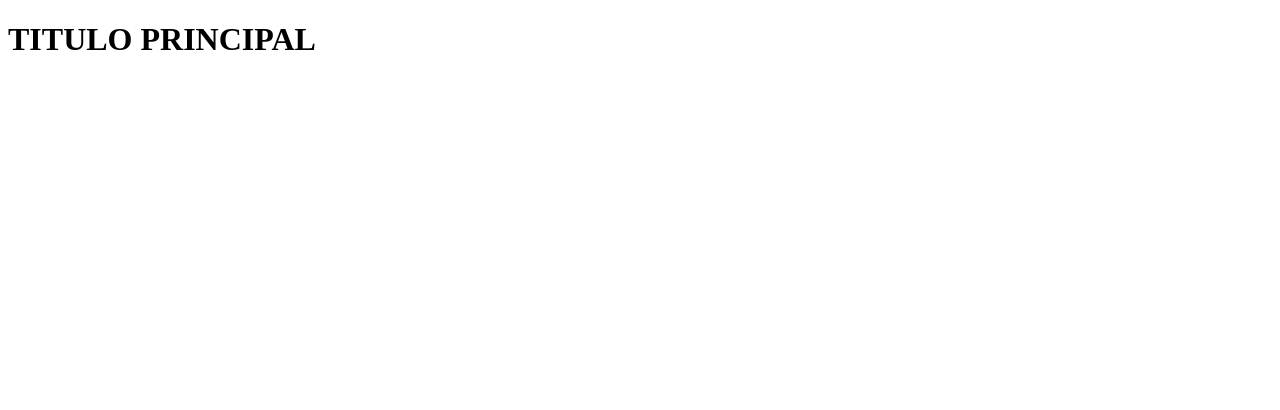
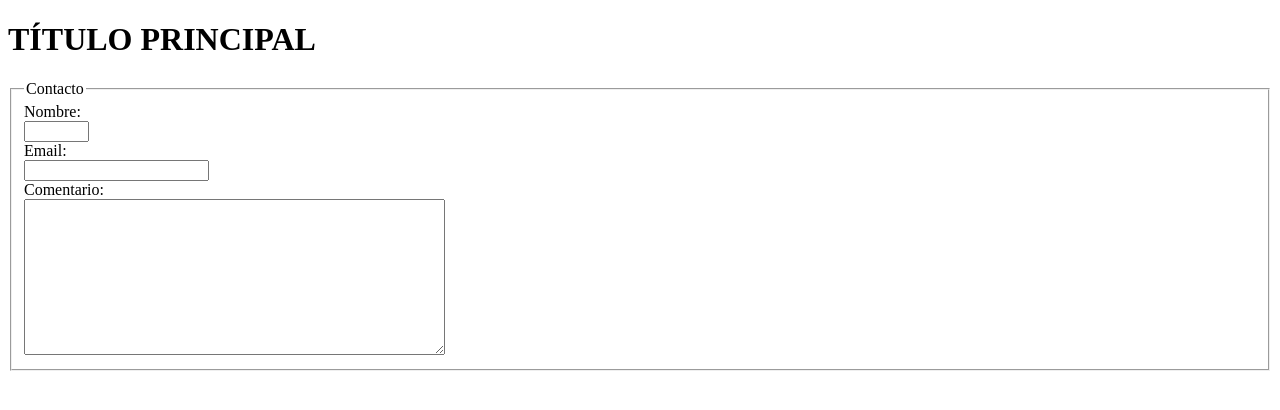
Before and after one commit to luisleandroguaimas-cmd/tp-git-Guaimas, a plain HTML site: page index.html in a window 1280 px wide. Drawn offline with Linux system fonts and the light colour scheme.

Commit message:
Corrección de Tilde en el H1

```diff
--- a/index.html
+++ b/index.html
@@ -6,6 +6,22 @@
     <title>Document</title>
 </head>
 <body>
-    <h1>TITULO PRINCIPAL</h1>
+    <h1>TÍTULO PRINCIPAL</h1>
+    <form action="">
+        <fieldset>
+            <legend>Contacto</legend>
+            Nombre:
+            <br>
+            <input type="text" name="Nombre" size="5" maxlength="4">
+            <br>
+            Email:
+            <br>
+            <input type="email" name="correo">
+            <br>
+            Comentario:
+            <br>
+            <textarea name="comments" id="comment" cols="50" rows="10"></textarea>
+        </fieldset>
+    </form>
 </body>
 </html>
```
